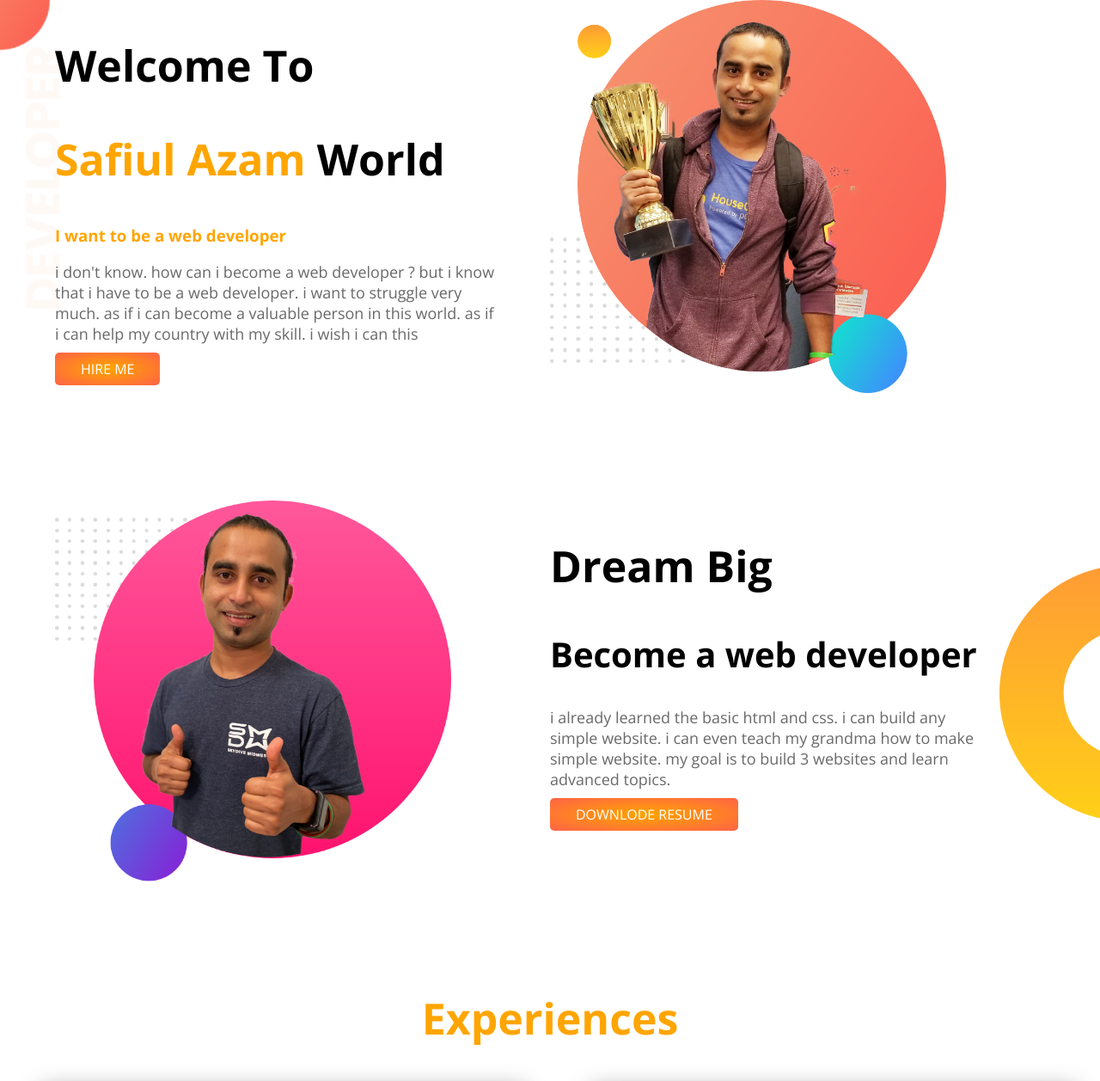
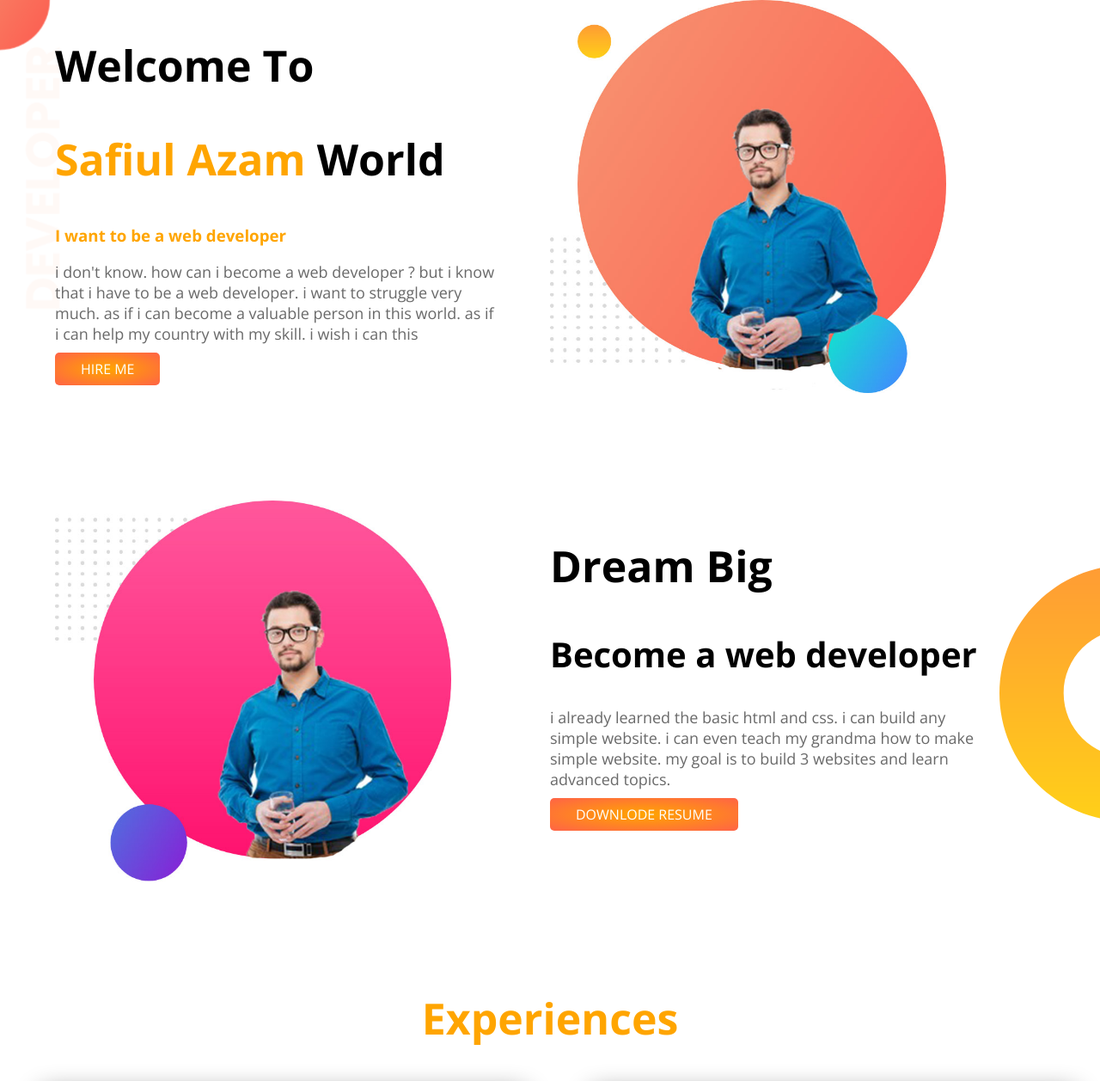
Before and after one commit to Safiul-Azam/developer-protfolio, a plain HTML site: page index.html in a window 1280 px wide. Shown: the top 1257 px of the page at 86% size. Drawn offline with nearby package versions, Linux system fonts and the light colour scheme.

Commit message:
added new photo

```diff
--- a/index.html
+++ b/index.html
@@ -20,14 +20,14 @@
             <a target="_blank" class="link-btn" href="https://www.facebook.com/safiul.azam.587/">hire me</a>
         </div>
         <div class="half-width">
-            <img src="images/jhankar.png" alt="pic">
+            <img src="images/my-bg1.jpg" alt="pic">
         </div>
 
     </section>
     <section class="dream-section flexsibale">
 
         <div class="half-width">
-            <img src="images/jhankar2.png" alt="pic2">
+            <img src="images/my-bg3.jpg" alt="pic2">
         </div>
         <div class="half-width">
             <h1>Dream Big</h1>
--- a/style.css
+++ b/style.css
@@ -77,7 +77,7 @@ p{
 .baby{
     border-left: 5px solid;
     border-image: linear-gradient(rgb(0, 255, 157),rgb(228, 95, 173));
-    border-image-slice: 1;
+    border-image-slice: 2%;
 }
 footer{
     text-align: center;
```
Also changed, not shown: images/1.png (added), images/handsome-man-holding-glass-water-260nw-393870904.jpg (added), images/my-bg.png, images/my-bg1.jpg (added), images/my-bg3.jpg (added).
